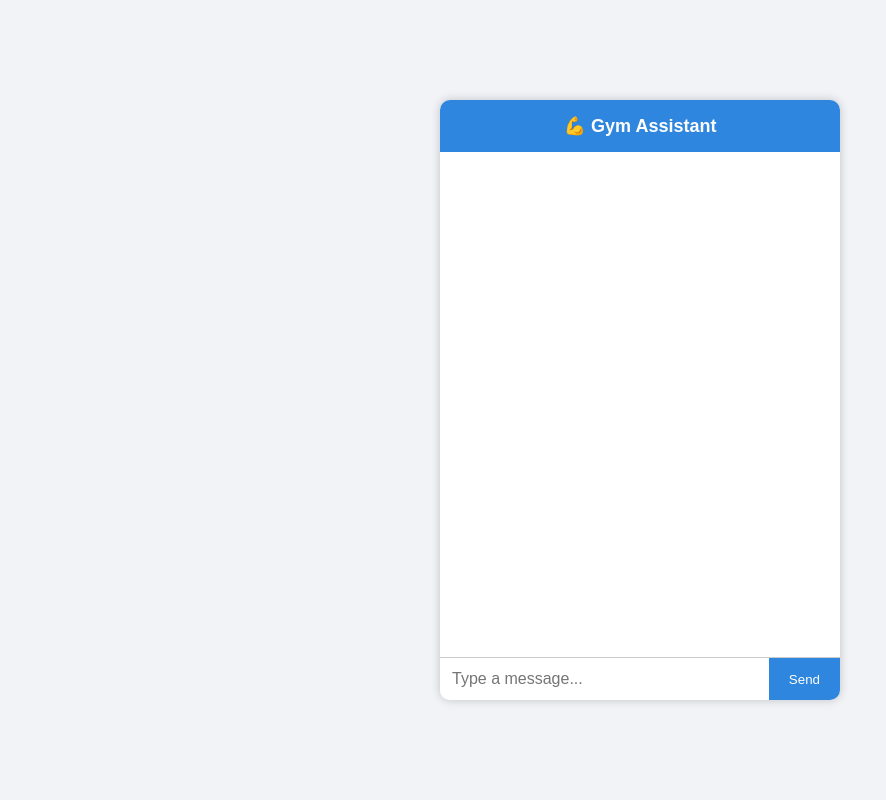
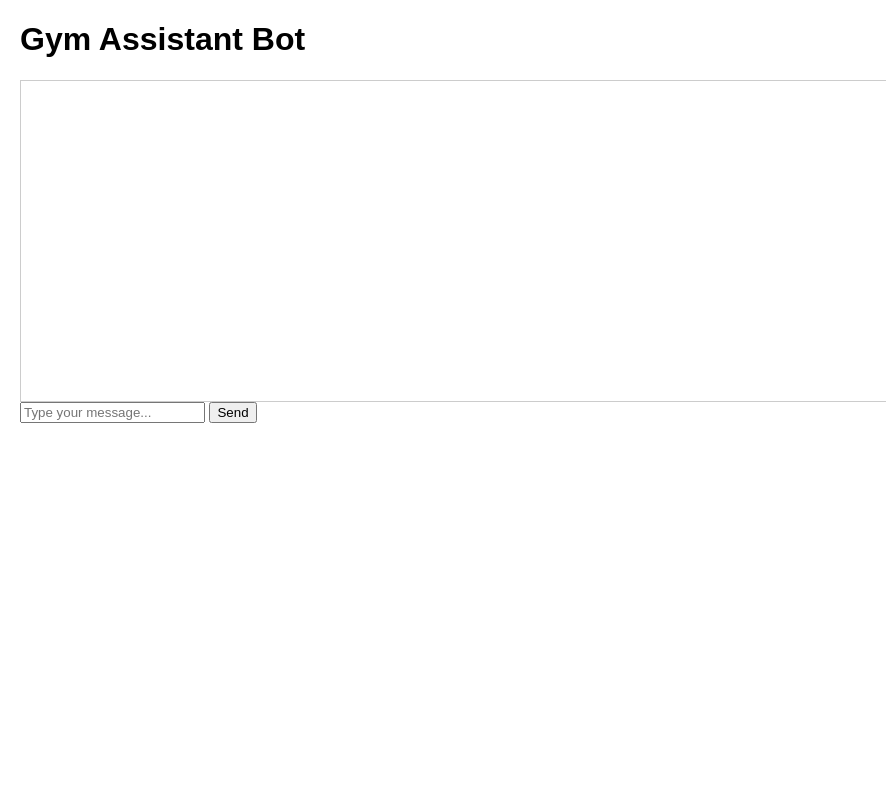
Before and after one commit to dubeykartikeya9-friday/gym-widget-, a Flask app: page / in a window 1280 px wide. Shown: the whole page, without its empty margins (0-886 px from the left). Run offline with Flask 3, Linux system fonts and the light colour scheme.

Commit message:
Update index.html
final: stable gym chatbot deployment setup

- Fixed route mismatch by adding /get endpoint in app.py
- Added /health endpoint for quick debugging
- Secured API key with os.getenv (Render environment variables)
- Locked dependencies to stable versions in requirements.txt
- Added fallback error handling for API issues
- Updated index.html with clean chat UI

```diff
--- a/templates/index.html
+++ b/templates/index.html
@@ -1,121 +1,39 @@
 <!DOCTYPE html>
-<html>
+<html lang="en">
 <head>
-    <title>💪 Gym Assistant</title>
+  <meta charset="UTF-8">
+  <title>Gym Assistant Bot</title>
   <style>
-        body {
-            font-family: Arial, sans-serif;
-            background: #f1f3f6;
-            display: flex;
-            justify-content: center;
-            align-items: center;
-            height: 100vh;
-            margin: 0;
-        }
-        .chat-container {
-            width: 400px;
-            height: 600px;
-            background: white;
-            border-radius: 10px;
-            box-shadow: 0 0 10px rgba(0,0,0,0.2);
-            display: flex;
-            flex-direction: column;
-            overflow: hidden;
-        }
-        .chat-header {
-            background: #2e86de;
-            color: white;
-            text-align: center;
-            padding: 15px;
-            font-size: 18px;
-            font-weight: bold;
-        }
-        .chat-box {
-            flex: 1;
-            padding: 15px;
-            overflow-y: auto;
-            display: flex;
-            flex-direction: column;
-        }
-        .user-msg, .bot-msg {
-            max-width: 75%;
-            margin-bottom: 10px;
-            padding: 10px;
-            border-radius: 12px;
-            line-height: 1.4;
-        }
-        .user-msg {
-            align-self: flex-end;
-            background: #2e86de;
-            color: white;
-            border-bottom-right-radius: 0;
-        }
-        .bot-msg {
-            align-self: flex-start;
-            background: #d1f7c4;
-            color: #2d3436;
-            border-bottom-left-radius: 0;
-        }
-        .input-area {
-            display: flex;
-            border-top: 1px solid #ccc;
-        }
-        .input-area input {
-            flex: 1;
-            border: none;
-            padding: 12px;
-            font-size: 16px;
-        }
-        .input-area button {
-            border: none;
-            background: #2e86de;
-            color: white;
-            padding: 0 20px;
-            cursor: pointer;
-        }
+    body { font-family: Arial, sans-serif; margin: 20px; }
+    #chatbox { width: 100%; height: 300px; border: 1px solid #ccc; padding: 10px; overflow-y: auto; }
+    .user { color: blue; }
+    .bot { color: green; }
   </style>
 </head>
 <body>
-    <div class="chat-container">
-        <div class="chat-header">💪 Gym Assistant</div>
-        <div id="chat-box" class="chat-box"></div>
-        <div class="input-area">
-            <input type="text" id="user_input" placeholder="Type a message...">
+  <h1>Gym Assistant Bot</h1>
+  <div id="chatbox"></div>
+  <input type="text" id="userInput" placeholder="Type your message..." />
   <button onclick="sendMessage()">Send</button>
-        </div>
-    </div>
 
   <script>
     async function sendMessage() {
-            let user_input = document.getElementById("user_input").value;
-            if (!user_input) return;
+      const userMessage = document.getElementById("userInput").value;
+      if (!userMessage) return;
 
-            let chatBox = document.getElementById("chat-box");
+      const chatbox = document.getElementById("chatbox");
+      chatbox.innerHTML += `<div class="user"><b>You:</b> ${userMessage}</div>`;
 
-            // Add user message
-            let userMsg = document.createElement("div");
-            userMsg.className = "user-msg";
-            userMsg.textContent = user_input;
-            chatBox.appendChild(userMsg);
-
-            document.getElementById("user_input").value = "";
-
-            // Send to backend
-            let response = await fetch("/get", {
+      const response = await fetch("/get", {
         method: "POST",
         headers: { "Content-Type": "application/json" },
-                body: JSON.stringify({ msg: user_input })
+        body: JSON.stringify({ message: userMessage })
       });
-            let data = await response.json();
 
-            // Add bot reply
-            let botMsg = document.createElement("div");
-            botMsg.className = "bot-msg";
-            botMsg.textContent = data.reply;
-            chatBox.appendChild(botMsg);
-
-            // Scroll to bottom
-            chatBox.scrollTop = chatBox.scrollHeight;
+      const data = await response.json();
+      chatbox.innerHTML += `<div class="bot"><b>Bot:</b> ${data.response}</div>`;
+      document.getElementById("userInput").value = "";
+      chatbox.scrollTop = chatbox.scrollHeight;
     }
   </script>
 </body>
```
Lines whose indentation alone changed are shown as unchanged.
